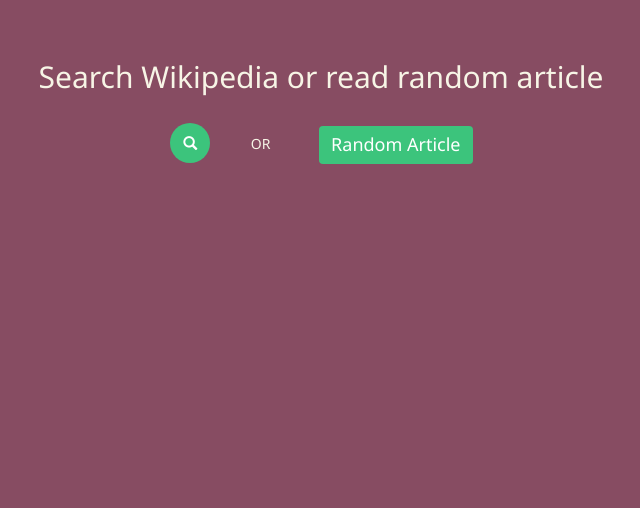
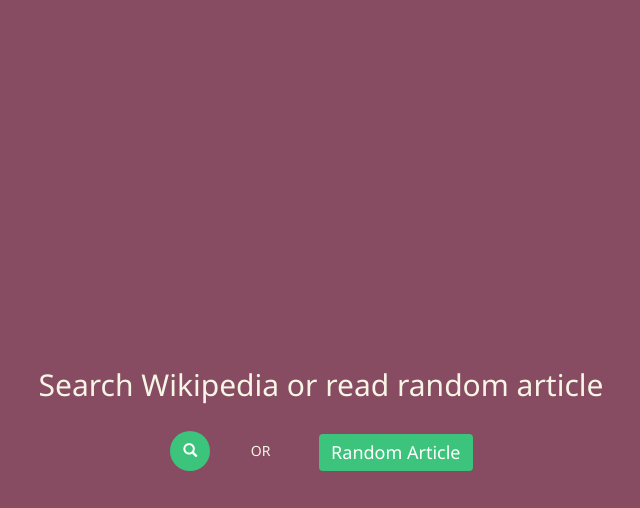
Before and after one commit to uuzaix/Practice, a plain HTML site: page FreeCodeCamp/Wikipedia_Viewer/wiki.html in a window 1280 px wide. Shown: the whole page, without its empty margins (319-959 px from the left). Drawn offline with nearby package versions, Linux system fonts and the light colour scheme.

Commit message:
Change vetrical align of the initial screen

```diff
--- a/FreeCodeCamp/Wikipedia_Viewer/wiki.css
+++ b/FreeCodeCamp/Wikipedia_Viewer/wiki.css
@@ -5,6 +5,24 @@
 /*  font-size: 18px;*/
   line-height: 1.4em;
   background-color: #874C62;
+}
+
+.table_container {
+  display: table;
+  position: absolute;
+  height: 100%;
+  width: 100%;
+}
+
+.cont {
+  display: table-cell;
+  vertical-align: middle;
+  text-align: center;
+  /*padding: 20px;*/
+}
+
+.content {
+  padding: 40px;
 }
 
 li {
@@ -94,11 +112,7 @@
   margin: 0 0 0 25px;
 }
 
-.content {
-  vertical-align: middle;
-  text-align: center;
-  padding: 20px;
-}
+
 
 #form {
   display: inline;
--- a/FreeCodeCamp/Wikipedia_Viewer/wiki.html
+++ b/FreeCodeCamp/Wikipedia_Viewer/wiki.html
@@ -11,7 +11,8 @@
 </head>
 
 <body>
-  <div class="container-fluid table-container">
+  <div class="table_container">
+  <div class="cont">
     <div class="content">
       <h2 class="text">Search Wikipedia or read random article</h2>
       <form id="form" class="search-container">
@@ -21,11 +22,12 @@
       <span class="text">OR</span>
       <button id="random-btn" class="btn">Random Article</button>
     </div>
-      <div class="row">
-        <div class="col-xs-12 col-sm-8 col-sm-offset-2 col-md-6 col-md-offset-3">
-          <div id="search-results"></div>
-        </div>
+    <div class="row">
+      <div class="col-xs-12 col-sm-8 col-sm-offset-2 col-md-6 col-md-offset-3">
+        <div id="search-results"></div>
       </div>
     </div>
+    </div>
+  </div>
 </body>
 </html>
--- a/FreeCodeCamp/Wikipedia_Viewer/wiki.js
+++ b/FreeCodeCamp/Wikipedia_Viewer/wiki.js
@@ -1,5 +1,5 @@
 window.onload = function() {
-  $("#wiki-btn").click(function(){
+  $("#random-btn").click(function(){
     var win = window.open("https://en.wikipedia.org/wiki/Special:Random", '_blank');
     if (win) {
       console.log("aaa");
```
